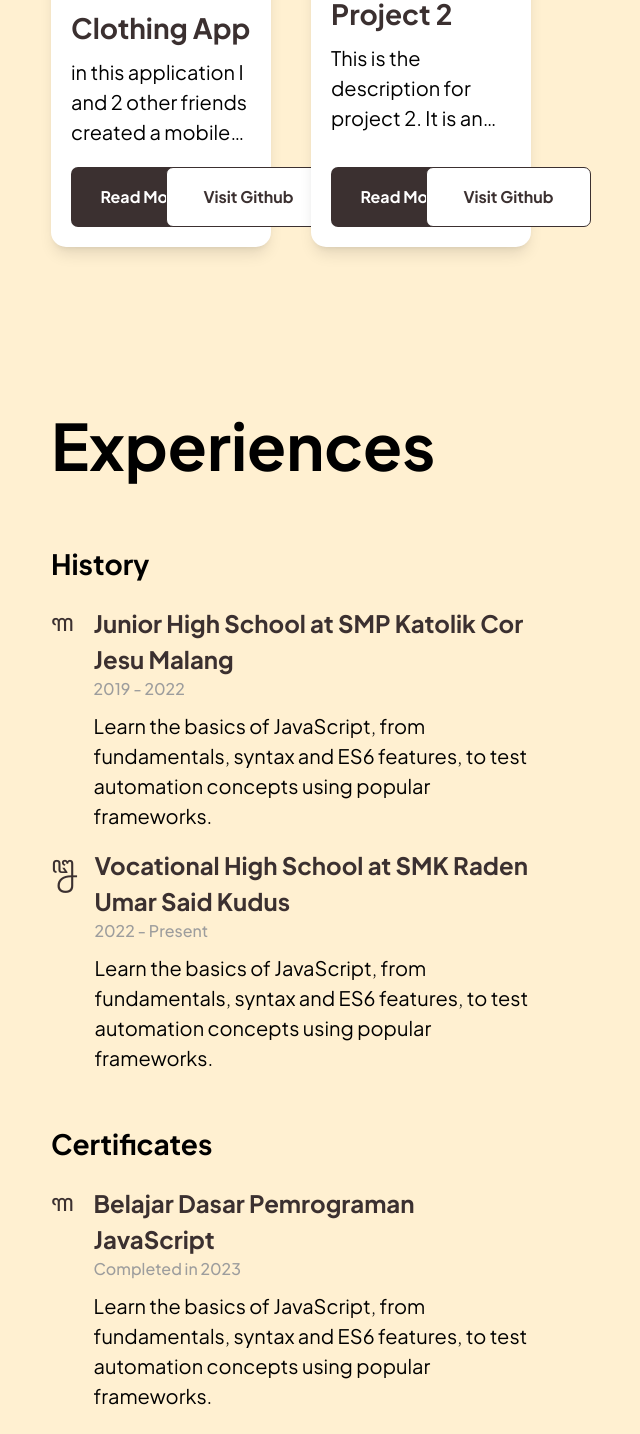
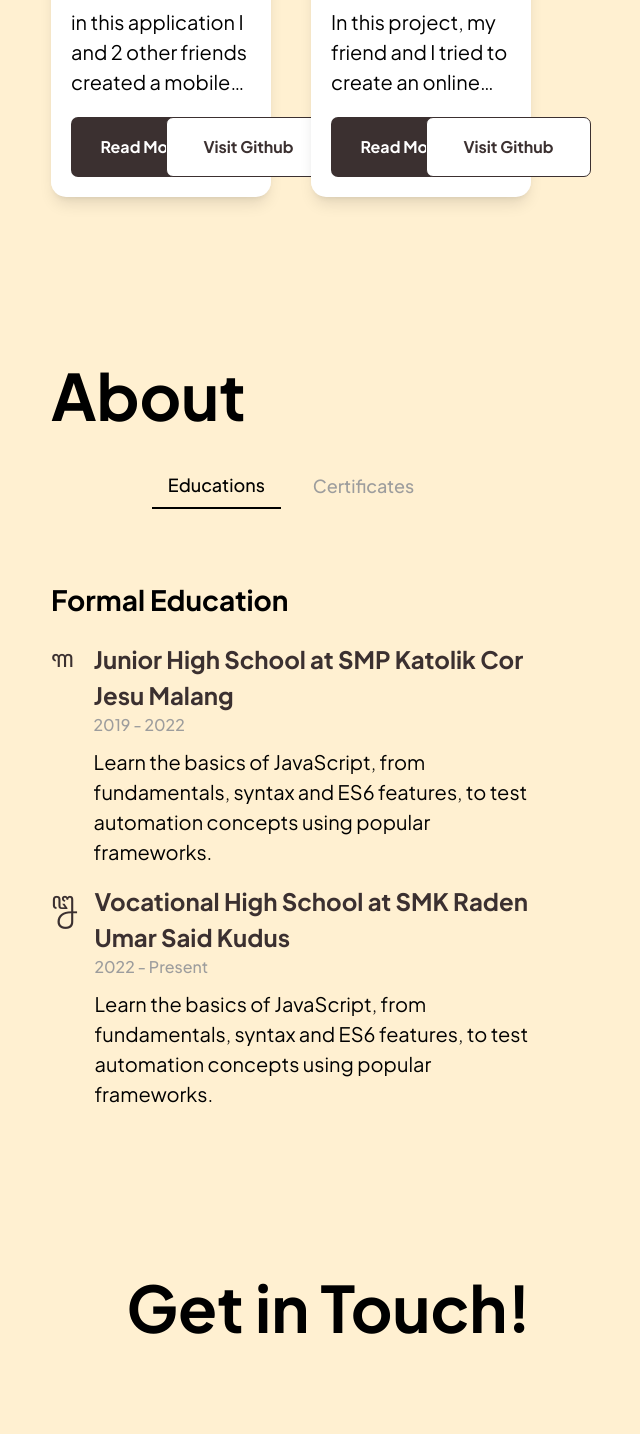
Before and after one commit to fdiwangkara/website-porto, a React (Vite) app: page / in a window 1280 px wide. Shown: the part 1339-2773 px from the top of the page, without its empty margins (349-989 px from the left). Built offline with nearby package versions, Linux system fonts and the light colour scheme; a web font is replaced by a local one.

Commit message:
nambah apa hayo

```diff
--- a/src/App.jsx
+++ b/src/App.jsx
@@ -2,7 +2,7 @@ import React from "react";
 import Navbar from "./components/navbar";
 import Approach from "./sections/approach";
 import Projects from "./sections/projects";
-import Experiences from "./sections/experiences";
+import Experiences from "./sections/about.jsx";
 import Contact from "./sections/contact";
 import Footer from "./sections/footer.jsx";
 
--- a/src/components/card.jsx
+++ b/src/components/card.jsx
@@ -11,12 +11,12 @@ const Card = ({
   githubLink,
 }) => {
   return (
-    <div className="w-[320px] h-[450px] shadow-lg flex flex-col rounded-[15px] bg-white md:w-[380px] md:h-[500px] lg:w-[400px] lg:h-[600px]">
+    <div className="w-[320px] h-[450px] shadow-lg flex flex-col rounded-[15px] bg-white md:w-[380px] md:h-[500px] lg:w-[400px] lg:h-[550px]">
       {/* Image */}
       <img
         src={imageSrc}
         alt="Project"
-        className="w-full h-[269px] object-cover rounded-t-[15px]"
+        className="w-full h-[200px] object-cover rounded-t-[15px]"
       />
 
       {/* Content */}
--- /dev/null
+++ b/src/components/filter.jsx
@@ -0,0 +1,23 @@
+import React from "react";
+
+const Filter = ({ options, selected, onChange }) => {
+  return (
+    <div className="w-full flex justify-center space-x-4 border-b-0 border-gray-300 mb-5">
+      {options.map((option) => (
+        <button
+          key={option.value}
+          className={`py-2 px-4 text-lg font-primaryMedium ${
+            selected === option.value
+              ? "text-black border-b-2 border-black"
+              : "text-[#9D9D9D]"
+          } transition-colors duration-200`}
+          onClick={() => onChange(option.value)}
+        >
+          {option.label}
+        </button>
+      ))}
+    </div>
+  );
+};
+
+export default Filter;
--- a/src/components/navbar.jsx
+++ b/src/components/navbar.jsx
@@ -62,11 +62,11 @@ const Navbar = () => {
           Projects
         </a>
         <a
-          href="#experiences"
-          className={`text-[32px] ${selected === "experiences" ? "pr-6 text-black" : "pr-0 text-[#9d9d9d]"} text-right hover:text-black transition-all duration-300`}
-          onClick={() => handleClick("experiences")}
+          href="#about"
+          className={`text-[32px] ${selected === "about" ? "pr-6 text-black" : "pr-0 text-[#9d9d9d]"} text-right hover:text-black transition-all duration-300`}
+          onClick={() => handleClick("about")}
         >
-          Experiences
+          About
         </a>
         <a
           href="#contact"
@@ -112,13 +112,13 @@ const Navbar = () => {
             Projects
           </a>
           <a
-            href="#experiences"
+            href="#about"
             className={`text-[24px] font-primaryExtraBold ${
-              selected === "experiences" ? "text-[#FFF0D1]" : "text-[#9D9D9D]"
+              selected === "about" ? "text-[#FFF0D1]" : "text-[#9D9D9D]"
             } transition-all duration-300`}
-            onClick={() => handleClick("experiences")}
+            onClick={() => handleClick("about")}
           >
-            Experiences
+            About
           </a>
           <a
             href="#contact"
--- a/src/components/text.jsx
+++ b/src/components/text.jsx
@@ -5,9 +5,18 @@ const Text = ({
   primaryBoldText,
   primaryMediumText,
   primaryRegularText,
+  href, // Optional href for link
 }) => {
+  // Wrapper component to handle the link or plain div
+  const Wrapper = href ? "a" : "div";
+
   return (
-    <div className="flex">
+    <Wrapper
+      href={href} // Only applies if href exists
+      target={href ? "_blank" : undefined} // Open in a new tab if it's a link
+      rel={href ? "noopener noreferrer" : undefined}
+      className={`flex ${href ? "cursor-pointer" : ""}`} // Add pointer cursor if it's clickable
+    >
       {/* Left side: SecondaryBold Text */}
       <div className="font-secondaryBold text-[18px] md:text-[24px] lg:text-[24px] text-[#3B3030]">
         {secondaryText}
@@ -27,7 +36,7 @@ const Text = ({
           {primaryRegularText}
         </div>
       </div>
-    </div>
+    </Wrapper>
   );
 };
 
--- /dev/null
+++ b/src/sections/about.jsx
@@ -0,0 +1,109 @@
+import React, { useState } from "react";
+import Text from "../components/text";
+import Filter from "../components/Filter"; // Import the Filter component
+
+const About = () => {
+  const [filterOption, setFilterOption] = useState("educations");
+
+  const filterOptions = [
+    { label: "Educations", value: "educations" },
+    { label: "Certificates", value: "certificates" },
+  ];
+
+  return (
+    <section id="about" className="relative w-full min-h-screen pb-[100px]">
+      {/* About heading */}
+      <div className="w-full flex justify-center md:justify-start lg:justify-start pt-[50px]">
+        <h1 className="font-primaryBold text-[40px] md:text-[64px] lg:text-[64px] text-black">
+          About
+        </h1>
+      </div>
+
+      {/* Tab Bar Filter Component */}
+      <div className="pt-5">
+        <Filter
+          options={filterOptions}
+          selected={filterOption}
+          onChange={setFilterOption}
+        />
+      </div>
+
+      {/* Conditional rendering based on selected filter */}
+      {filterOption === "educations" && (
+        <>
+          {/* Formal Education Section */}
+          <div className="w-full flex justify-start pt-[50px]">
+            <h3 className="font-primaryBold text-[20px] lg:text-[28px] md:text-[26px] text-black">
+              Formal Education
+            </h3>
+          </div>
+          <div className="pt-5">
+            <Text
+              secondaryText="꧑"
+              primaryBoldText="Junior High School at SMP Katolik Cor Jesu Malang"
+              primaryMediumText="2019 - 2022"
+              primaryRegularText="Learn the basics of JavaScript, from fundamentals, syntax and ES6 features, to test automation concepts using popular frameworks."
+            />
+          </div>
+          <div className="pt-4">
+            <Text
+              secondaryText="꧒"
+              primaryBoldText="Vocational High School at SMK Raden Umar Said Kudus"
+              primaryMediumText="2022 - Present"
+              primaryRegularText="Learn the basics of JavaScript, from fundamentals, syntax and ES6 features, to test automation concepts using popular frameworks."
+            />
+          </div>
+        </>
+      )}
+
+      {filterOption === "certificates" && (
+        <>
+          {/* Certificates Section */}
+          <div className="w-full flex justify-start pt-[50px]">
+            <h3 className="font-primaryBold text-[20px] lg:text-[28px] md:text-[26px] text-black">
+              Certificates
+            </h3>
+          </div>
+          <div className="pt-5">
+            <Text
+              secondaryText="꧑"
+              primaryBoldText="Belajar Dasar Pemrograman JavaScript"
+              primaryMediumText="Completed in 2023"
+              primaryRegularText="Learn the basics of JavaScript, from fundamentals, syntax and ES6 features, to test automation concepts using popular frameworks."
+              href="https://www.dicoding.com/certificates/1RXY6EQ1QZVM"
+            />
+          </div>
+          <div className="pt-4">
+            <Text
+              secondaryText="꧒"
+              primaryBoldText="Belajar Back-End Pemula dengan JavaScript"
+              primaryMediumText="Completed in 2023"
+              primaryRegularText="Learn the basics of building RESTful APIs, from HTTP servers, routing, to building Back-Ends for real applications."
+              href="https://www.dicoding.com/certificates/L4PQGE254ZO1"
+            />
+          </div>
+          <div className="pt-4">
+            <Text
+              secondaryText="꧓"
+              primaryBoldText="Cloud Practitioner Essentials (Belajar Dasar AWS Cloud)"
+              primaryMediumText="Completed in 2023"
+              primaryRegularText="Learn basic Cloud material using AWS, from cloud computing concepts, to how to build good architecture."
+              href="https://www.dicoding.com/certificates/N9ZO65EEDXG5"
+            />
+          </div>
+          <div className="pt-4">
+            <Text
+              secondaryText="꧔"
+              primaryBoldText="Python Programming"
+              primaryMediumText="Completed in 2020"
+              primaryRegularText="Understand and implement basic Python Code. Solid understanding of Python programming fundamentals such as data types and structures, variables, loops, and functions. Create small programs with Python 2."
+              href="https://storage.googleapis.com/programminghub/certificate%2F1591878582557.jpg"
+            />
+          </div>
+        </>
+      )}
+    </section>
+  );
+};
+
+export default About;
--- a/src/sections/contact.jsx
+++ b/src/sections/contact.jsx
@@ -4,6 +4,7 @@ import Button3 from "../components/button3";
 import GmailIcon from "../assets/icons/gmail.svg";
 import GithubIcon from "../assets/icons/github.svg";
 import InstagramIcon from "../assets/icons/instagram.svg";
+import LinkedINIcon from "../assets/icons/linkedin.svg";
 
 const Contact = () => {
   return (
@@ -48,6 +49,12 @@ const Contact = () => {
             icon={InstagramIcon} // Replace with your custom GitHub icon SVG path
             link="https://instagram.com/fdiwangkara" // Replace with your GitHub profile link
           />
+
+          <Button3
+            text="Linkedin @Filemon Diwangkara"
+            icon={LinkedINIcon} // Replace with your custom GitHub icon SVG path
+            link="https://www.linkedin.com/in/filemon-diwangkara-bani-saptaji-21641b297/" // Replace with your GitHub profile link
+          />
         </div>
       </div>
     </section>
--- a/src/sections/experiences.jsx
+++ /dev/null
@@ -1,72 +0,0 @@
-import React from "react";
-import Text from "../components/text";
-
-const Experiences = () => {
-  return (
-    <section
-      id="experiences"
-      className="relative w-full min-h-screen pb-[100px]"
-    >
-      {/* Projects heading */}
-      <div className="w-full flex justify-center md:justify-start lg:justify-start pt-[50px]">
-        <h1 className="font-primaryBold text-[40px] md:text-[64px] lg:text-[64px] text-black">
-          Experiences
-        </h1>
-      </div>
-      {/* History Section */}
-      <div className="w-full flex justify-start pt-[50px]">
-        <h3 className="font-primaryBold text-[20] lg:text-[28px] md:text-[26px] text-black">
-          History
-        </h3>
-      </div>
-      <div className="pt-5">
-        <Text
-          secondaryText="꧑"
-          primaryBoldText="Junior High School at SMP Katolik Cor Jesu Malang"
-          primaryMediumText="2019 - 2022"
-          primaryRegularText="Learn the basics of JavaScript, from fundamentals, syntax and ES6 features, to test automation concepts using popular frameworks."
-        />
-      </div>
-      <div className="pt-4">
-        <Text
-          secondaryText="꧒"
-          primaryBoldText="Vocational High School at SMK Raden Umar Said Kudus"
-          primaryMediumText="2022 - Present"
-          primaryRegularText="Learn the basics of JavaScript, from fundamentals, syntax and ES6 features, to test automation concepts using popular frameworks."
-        />
-      </div>
-      {/* Certificate Section */}
-      <div className="w-full flex justify-start pt-[50px]">
-        <h3 className="font-primaryBold text-[20] lg:text-[28px] md:text-[26px] text-black">
-          Certificates
-        </h3>
-      </div>
-      <div className="pt-5">
-        <Text
-          secondaryText="꧑"
-          primaryBoldText="Belajar Dasar Pemrograman JavaScript"
-          primaryMediumText="Completed in 2023"
-          primaryRegularText="Learn the basics of JavaScript, from fundamentals, syntax and ES6 features, to test automation concepts using popular frameworks."
-        />
-      </div>
-      <div className="pt-4">
-        <Text
-          secondaryText="꧒"
-          primaryBoldText="Belajar Dasar Pemrograman JavaScript"
-          primaryMediumText="Completed in 2023"
-          primaryRegularText="Learn the basics of JavaScript, from fundamentals, syntax and ES6 features, to test automation concepts using popular frameworks."
-        />
-      </div>
-      <div className="pt-4">
-        <Text
-          secondaryText="꧓"
-          primaryBoldText="Belajar Dasar Pemrograman JavaScript"
-          primaryMediumText="Completed in 2023"
-          primaryRegularText="Learn the basics of JavaScript, from fundamentals, syntax and ES6 features, to test automation concepts using popular frameworks."
-        />
-      </div>
-    </section>
-  );
-};
-
-export default Experiences;
--- a/src/sections/projects.jsx
+++ b/src/sections/projects.jsx
@@ -16,9 +16,9 @@ const Projects = () => {
     {
       imageSrc: "https://via.placeholder.com/445x269", // Placeholder image
       timeline: "June - August 2024",
-      title: "Project 2",
+      title: "ELECTOKO Shop App",
       description:
-        "This is the description for project 2. It is an equally amazing project showcasing different methods.",
+        "In this project, my friend and I tried to create an online shop that sells electronic goods. We made this to practice flutter skills and implement APIs into applications.",
       readMoreLink: "/projects/2", // Example internal link for reading more about the project
       githubLink:
         "https://github.com/PenguinBotOnGithub/pas-flutter-ganjil-ecommerce", // Link to the GitHub repo
```
Also changed, not shown: src/assets/icons/linkedin.svg (added).
